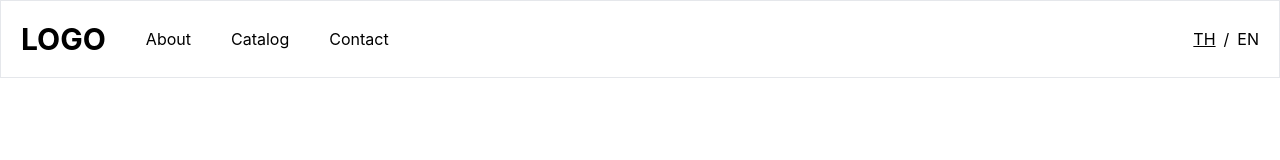
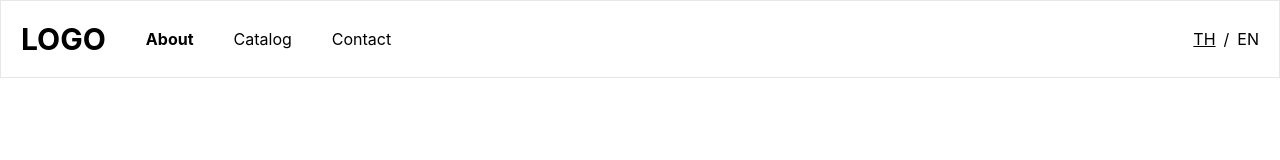
Before and after one commit to Qu1etboy/landing-page-template, a Next.js app: page /about in a window 1280 px wide. Shown: the top 160 px of the page. Built offline with nearby package versions, Linux system fonts and the light colour scheme; what tw-elements would draw is missing.

Commit message:
Add active link

```diff
--- a/components/Navbar.tsx
+++ b/components/Navbar.tsx
@@ -25,15 +25,9 @@ const Navbar = () => {
             LOGO
           </Link>
           <div className="hidden lg:flex gap-10">
-            <Link href="/about" className="cursor-pointer">
-              About
-            </Link>
-            <Link href="/catalog" className="cursor-pointer">
-              Catalog
-            </Link>
-            <Link href="/contact" className="cursor-pointer">
-              Contact
-            </Link>
+            <NavLink href="/about">About</NavLink>
+            <NavLink href="/catalog">Catalog</NavLink>
+            <NavLink href="/contact">Contact</NavLink>
           </div>
         </ul>
         <ul className="flex items-center gap-2">
@@ -124,15 +118,9 @@ const Offcanvas = ({
               </div>
               <div className="offcanvas-body flex-grow p-4 overflow-y-auto">
                 <div className="flex flex-col gap-10 ml-5">
-                  <Link href="/about" className="cursor-pointer">
-                    About
-                  </Link>
-                  <Link href="/catalog" className="cursor-pointer">
-                    Catalog
-                  </Link>
-                  <Link href="/contact" className="cursor-pointer">
-                    Contact
-                  </Link>
+                  <NavLink href="/about">About</NavLink>
+                  <NavLink href="/catalog">Catalog</NavLink>
+                  <NavLink href="/contact">Contact</NavLink>
                 </div>
               </div>
             </motion.div>
@@ -149,4 +137,23 @@ const Offcanvas = ({
   );
 };
 
+const NavLink = ({
+  href,
+  children,
+}: {
+  href: string;
+  children: React.ReactNode;
+}) => {
+  const router = useRouter();
+
+  return (
+    <Link
+      href={href}
+      className={`${router.asPath === href ? "font-bold" : ""} cursor-pointer`}
+    >
+      {children}
+    </Link>
+  );
+};
+
 export default Navbar;
```
